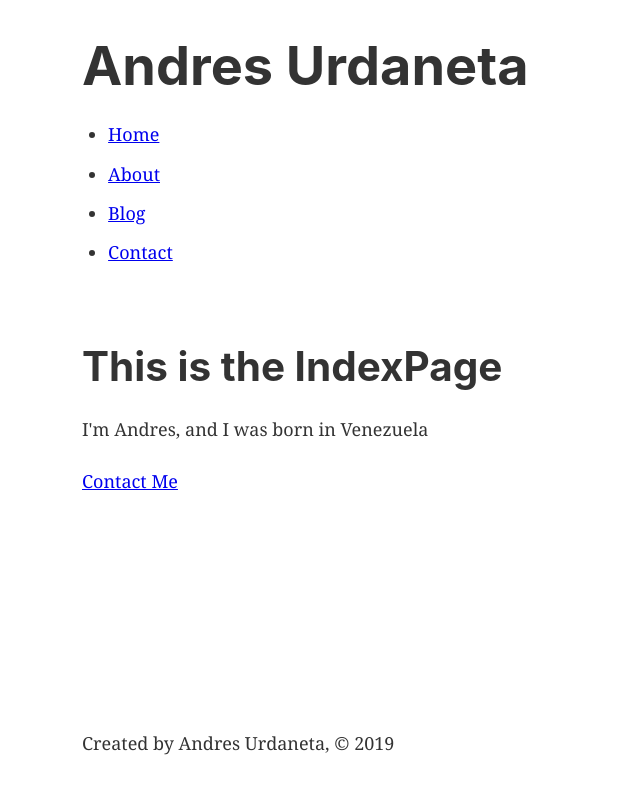
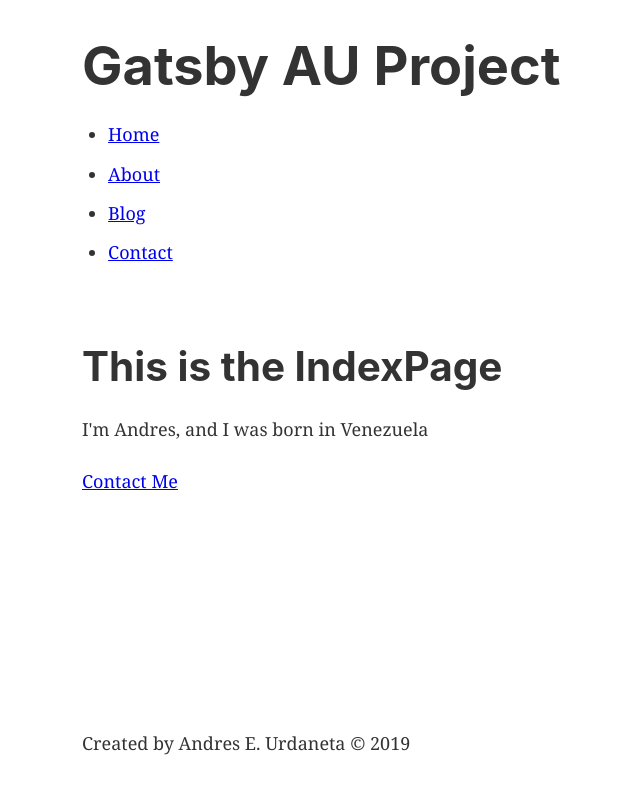
Before and after one commit to piscespieces/portfolio_gatsby, a Gatsby site: page / in a window 1280 px wide. Shown: the whole page, without its empty margins (201-841 px from the left). Built offline with nearby package versions, Linux system fonts and the light colour scheme; Gatsby itself is replaced by a stand-in of ours.

Commit message:
graphiql implemented in the header and footer

```diff
--- a/gatsby-config.js
+++ b/gatsby-config.js
@@ -1,8 +1,9 @@
 module.exports = {
   siteMetadata: {
-    title: `Gatsby Default Starter`,
-    description: `Kick off your next, great Gatsby project with this default starter. This barebones starter ships with the main Gatsby configuration files you might need.`,
-    author: `@gatsbyjs`,
+    title: `Gatsby AU Project`,
+    description: `Student project to get started with GatsbyJS.`,
+    author: `Andres E. Urdaneta`,
+    instagram: `@andresurd`
   },
   plugins: [
     `gatsby-plugin-sass`,
--- a/src/components/footer.js
+++ b/src/components/footer.js
@@ -1,11 +1,22 @@
 import React from 'react'
+import { graphql, useStaticQuery } from 'gatsby'
 
-const Footer = () => (
-   <>
+const Footer = () => {
+   const data = useStaticQuery(graphql`
+      query {
+         site {
+            siteMetadata {
+               author
+            }
+         }
+      }
+   `)
+
+   return (
       <footer>
-         <p>Created by Andres Urdaneta, © 2019</p>
+         <p>Created by {data.site.siteMetadata.author} © 2019</p>
       </footer>
-   </>
-)
+   )
+}
 
 export default Footer
--- a/src/components/header.js
+++ b/src/components/header.js
@@ -1,17 +1,26 @@
 import React from "react"
-import { Link } from "gatsby"
+import { Link, graphql, useStaticQuery } from "gatsby"
 
 import headerStyles from './header.module.scss'
 
-const Header = () => (
-  <>
+const Header = () => {
+  const data = useStaticQuery(graphql`
+    query {
+      site {
+        siteMetadata {
+          title
+        }
+      }
+    }
+  `)
+  return (
     <header className={headerStyles.header}>
       <h1>
         <Link
           to="/"
           className={headerStyles.title}>
-          Andres Urdaneta
-          </Link>
+          {data.site.siteMetadata.title}
+        </Link>
       </h1>
       <nav>
         <ul className={headerStyles.navList}>
@@ -50,8 +59,8 @@
         </ul>
       </nav>
     </header>
-  </>
-)
+  )
+}
 
 
 export default Header
```
